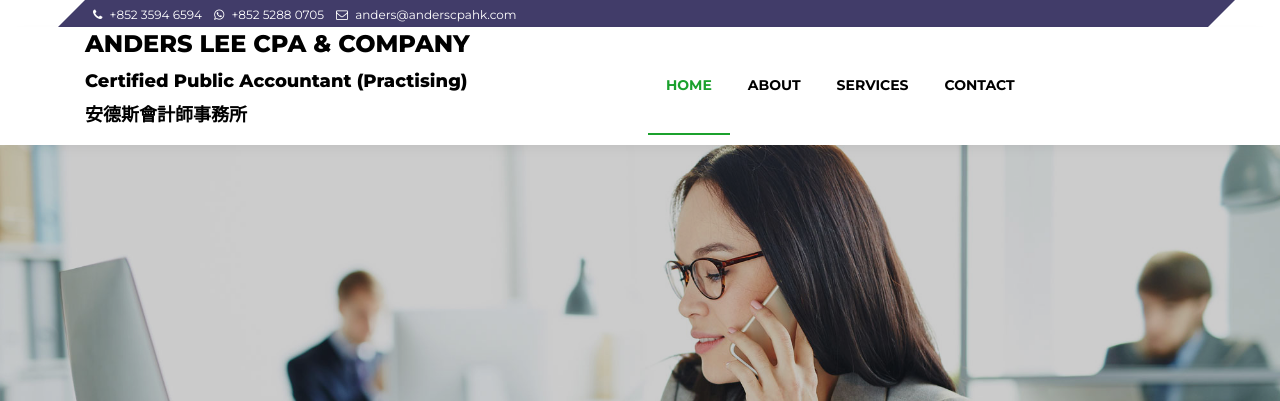
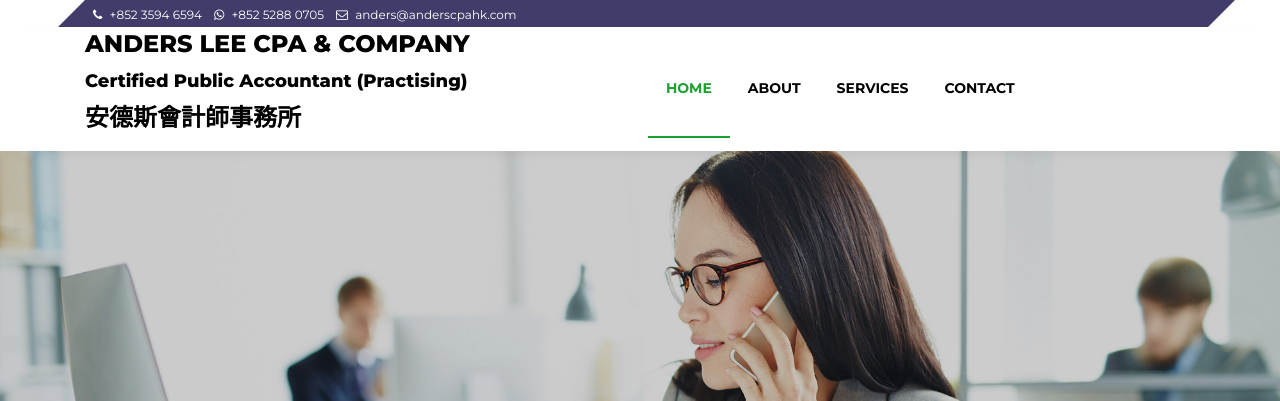
Before and after one commit to andersleecpahk/accounting_web, a plain HTML site: page index.html in a window 1280 px wide. Shown: the top 401 px of the page. Drawn offline with nearby package versions, Linux system fonts and the light colour scheme; some packages are replaced by stand-ins of ours.

Commit message:
Update nav.html, edit font size

```diff
--- a/component/nav.html
+++ b/component/nav.html
@@ -32,7 +32,7 @@
         <a class="navbar-brand" href="index.html">
             <p style="font-size: x-large">ANDERS LEE CPA & COMPANY </p>
             <p style="font-size: large">Certified Public Accountant (Practising)</p>
-            <p style="font-size: large">安德斯會計師事務所</p>
+            <p style="font-size: x-large">安德斯會計師事務所</p>
         </a>
 
 <!--        <form action="#" class="searchform order-sm-start order-lg-last">-->
```
